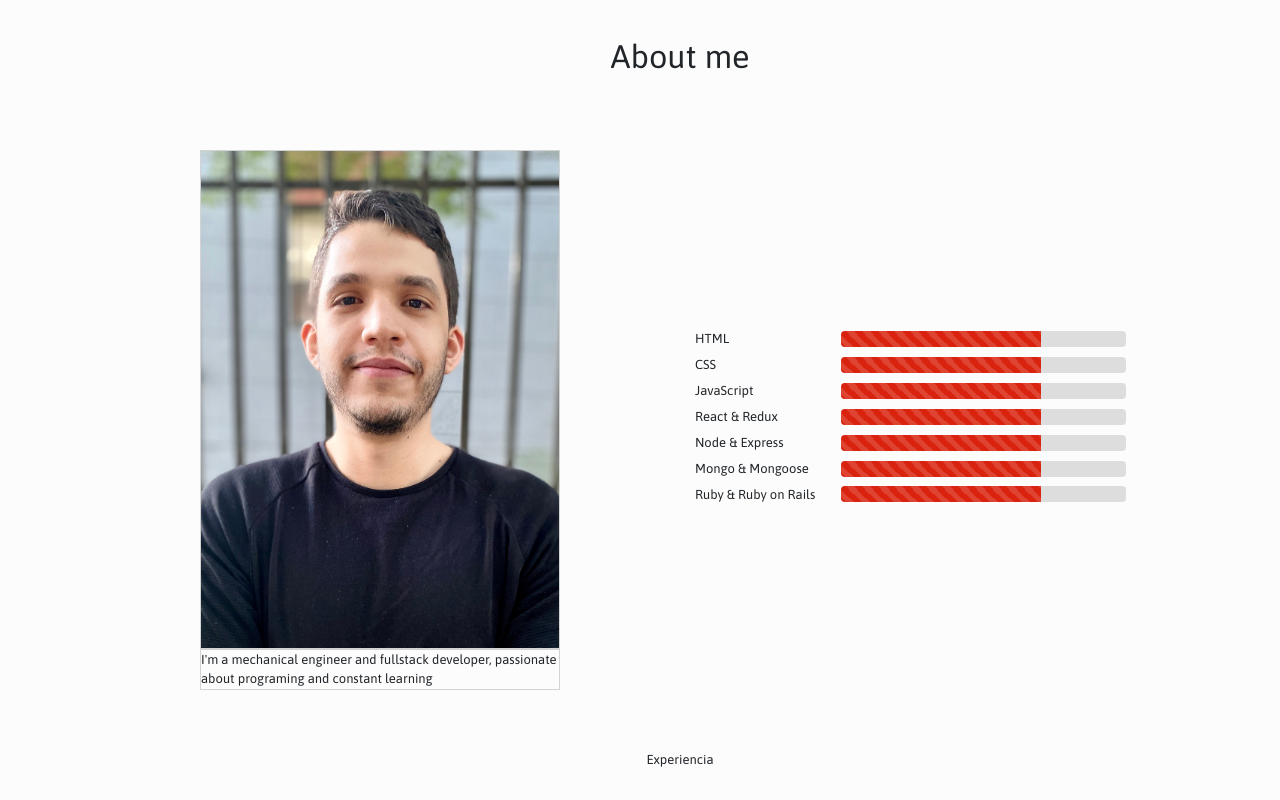
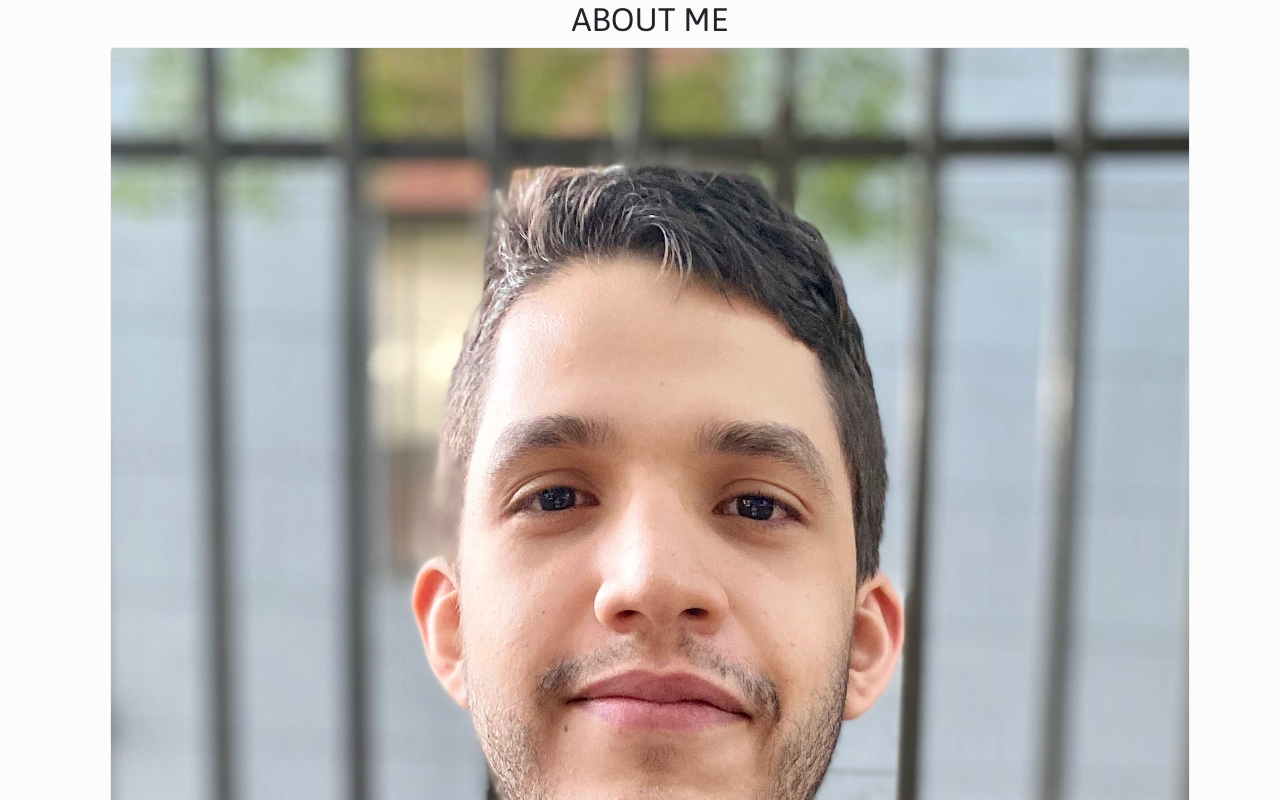
Before and after one commit to danielrs95/personalWeb, a React (Create React App) app: page / in a window 1280 px wide. Shown: the part 800-1600 px from the top of the page. Built offline with nearby package versions, Linux system fonts and the light colour scheme.

Commit message:
Cambio inicial a bootstrap grid

```diff
--- a/src/index.css
+++ b/src/index.css
@@ -44,8 +44,13 @@ body::-webkit-scrollbar-thumb {
   position: fixed;
   background-color: var(--bg-primary);
   transition: width 600ms ease;
-  width: var(--text-secondary);
+  width: var(--navbar_width);
   height: 100vh;
+  z-index: 1; /* Stay on top */
+}
+
+.lateral-navbar:hover {
+  width: 13rem;
 }
 
 .lateral-navbar-nav {
@@ -110,10 +115,6 @@ body::-webkit-scrollbar-thumb {
   transition: var(--transition-speed);
 }
 
-.lateral-navbar:hover {
-  width: 13rem;
-}
-
 .lateral-navbar:hover .link-text {
   display: block;
 }
@@ -143,16 +144,18 @@ body::-webkit-scrollbar-thumb {
 #about {
   /* border-top: 66px solid transparent; */
   height: 100vh;
+  width: auto;
   margin-left: var(--navbar_width);
+  /* padding: 0; */
   /* Grid */
-  display: grid;
+  /* display: grid;
   place-items: center;
   grid-template-areas:
     "title title"
     "photo skills"
     "experience experience";
   grid-template-columns: repeat(2, 50%);
-  grid-template-rows: 15% 75% 10%;
+  grid-template-rows: 15% 75% 10%; */
 }
 
 .about-title {
--- a/src/screens/AboutScreen.js
+++ b/src/screens/AboutScreen.js
@@ -5,28 +5,22 @@ import Skill from "../components/Skill";
 
 const AboutScreen = () => {
   return (
-    <div id='about'>
-      <div className='about-title'>
-        <h1>About me</h1>
+    <div id='about' className='container'>
+      <div className='col-12'>
+        <h1 className='text-center text-uppercase'>About me</h1>
       </div>
-      <div className='about-photo'>
-        <img src={cvImg} className='photo-img' />
-        <div className='photo-text'>
-          I'm a mechanical engineer and fullstack developer, passionate about
-          programing and constant learning
-        </div>
-        {/* <Card style={{ width: "80%" }}>
-          <Card.Img variant='top' src={cvImg} />
-          <Card.Body>
-            <Card.Title>Who am I?</Card.Title>
-            <Card.Text>
+      <div className='col-12'>
+        <div class='card'>
+          <img src={cvImg} class='card-img-top' alt='...' />
+          <div class='card-body'>
+            <p class='card-text'>
               I'm a mechanical engineer and fullstack developer, passionate
               about programing and constant learning
-            </Card.Text>
-          </Card.Body>
-        </Card> */}
+            </p>
+          </div>
+        </div>
       </div>
-      <div className='about-skills'>
+      <div className='col-12'>
         <Skill skill='HTML' width='70' />
         <Skill skill='CSS' width='70' />
         <Skill skill='JavaScript' width='70' />
@@ -34,26 +28,8 @@ const AboutScreen = () => {
         <Skill skill='Node & Express' width='70' />
         <Skill skill='Mongo & Mongoose' width='70' />
         <Skill skill='Ruby & Ruby on Rails' width='70' />
-
-        {/* <div style={{ display: "inline-block" }}>
-          <p>Hola</p>
-          <ProgressBar now={70} />
-        </div> */}
-
-        {/* <ul>
-          <li>HTML</li>
-          <li>CSS</li>
-          <li>JavaScript</li>
-          <li>React</li>
-          <li>Redux</li>
-          <li>Node</li>
-          <li>Express</li>
-          <li>Mongo & Mongoose</li>
-          <li>Ruby</li>
-          <li>Ruby on Rails</li>
-        </ul> */}
       </div>
-      <div className='about-experience'>Experiencia</div>
+      <div className='col-12'>Experiencia</div>
     </div>
   );
 };
```
